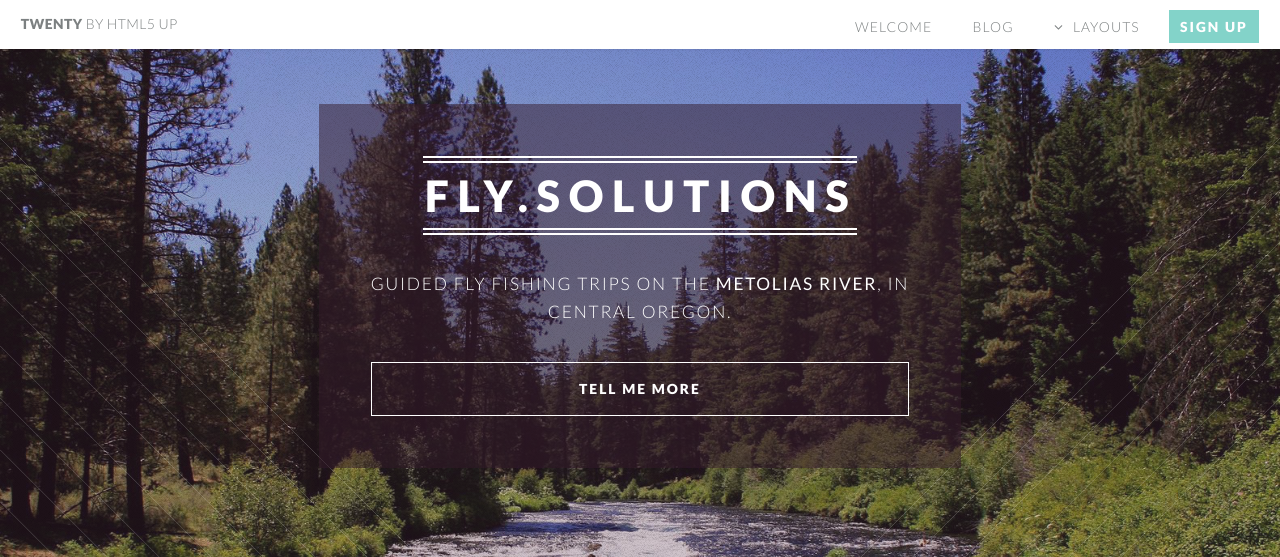
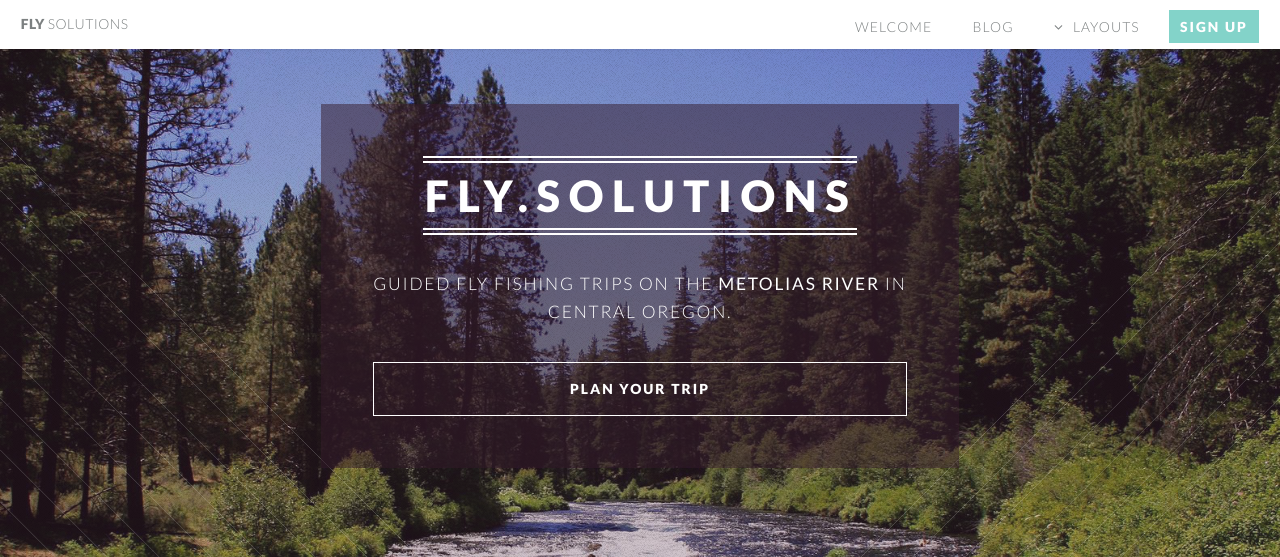
Before and after one commit to pkhess/pkhess.github.io, a Jekyll site: the page built from index.html, in a window 1280 px wide and 900 px high. Shown: the top 557 px of the window. Built offline with Jekyll 4.4.1, drawn with Linux system fonts in a browser that asks for light colours.

Commit message:
text changes to header

```diff
--- a/_includes/banner.html
+++ b/_includes/banner.html
@@ -12,12 +12,12 @@
         <header>
             <h2>fly.solutions</h2>
         </header>
-        <p>Guided fly fishing trips on the <strong>Metolias River</strong>, in
+        <p>Guided fly fishing trips on the <strong>Metolias River</strong> in
         <br />
         central Oregon.
         <footer>
             <ul class="buttons vertical">
-                <li><a href="#main" class="button fit scrolly">Tell Me More</a></li>
+                <li><a href="#main" class="button fit scrolly">Plan your trip</a></li>
             </ul>
         </footer>
 
--- a/_includes/header.html
+++ b/_includes/header.html
@@ -1,5 +1,5 @@
 <header id="header">
-				<h1 id="logo"><a href="/">Twenty <span>by HTML5 UP</span></a></h1>
+				<h1 id="logo"><a href="/">Fly <span>Solutions</span></a></h1>
 				<nav id="nav">
 					<ul>
 						<li><a href="/">Welcome</a></li>
```
